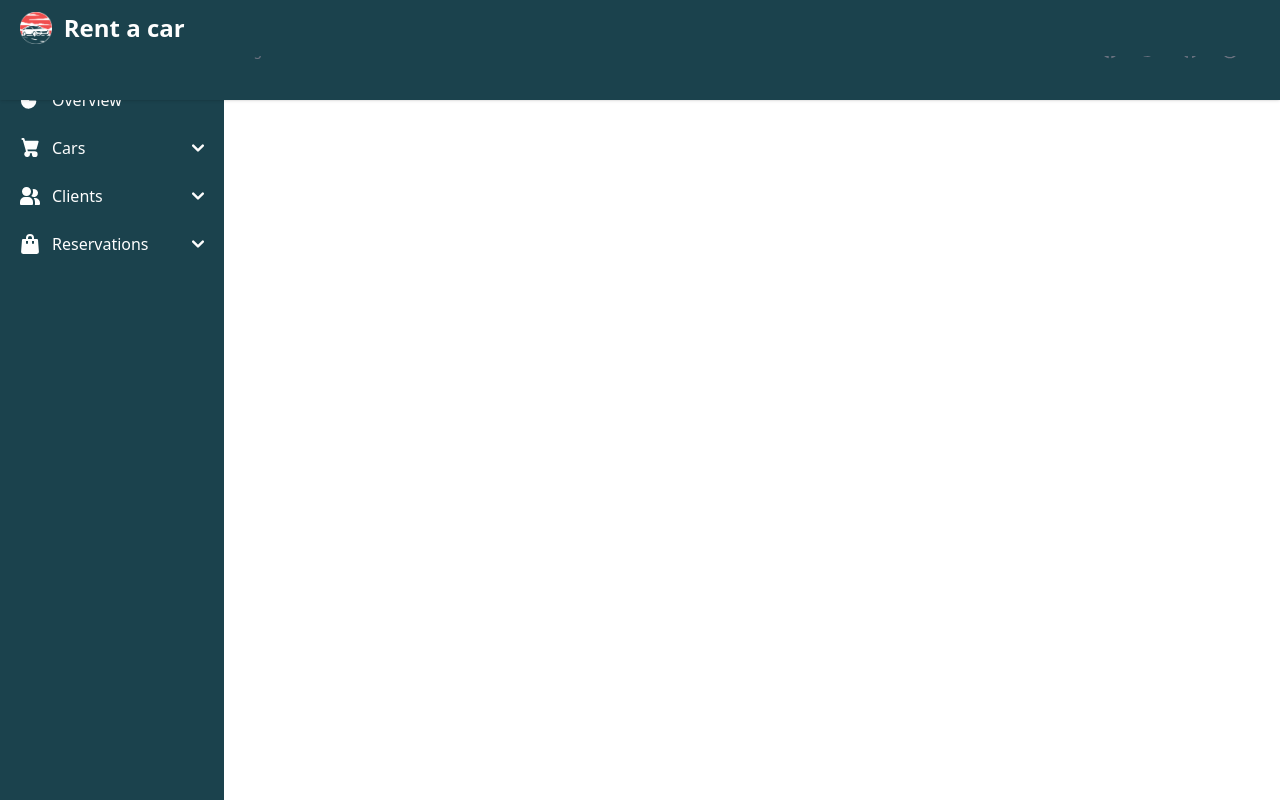
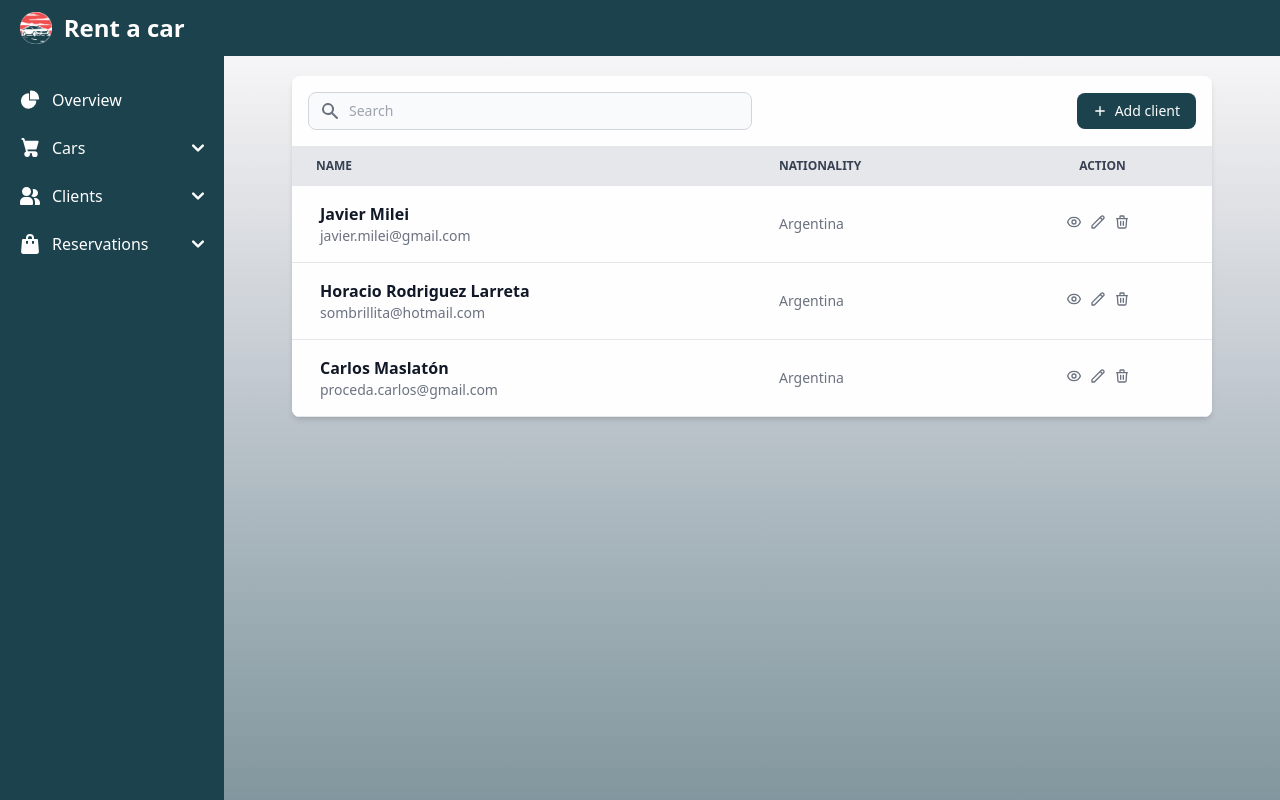
Before and after one commit to fedeesti/rent-a-car-front, a React (Vite) app: page /client in a window 1280 px wide. Shown: the top 800 px of the page. Built offline with nearby package versions, Linux system fonts and the light colour scheme.

Commit message:
Add the client list page

```diff
--- a/src/common/components/side/SideBar.tsx
+++ b/src/common/components/side/SideBar.tsx
@@ -135,7 +135,7 @@ function SideBar(): JSX.Element {
               >
                 <li>
                   <Link
-                    to="#"
+                    to="/client"
                     className="flex items-center w-full p-2 transition duration-75 rounded-lg pl-11 group hover:bg-light-green"
                     data-cy="dropdown-client-list"
                   >
--- a/src/common/routes/index.tsx
+++ b/src/common/routes/index.tsx
@@ -4,6 +4,7 @@ import CarList from '../../module/car/pages/CarList';
 import AddCar from '../../module/car//pages/AddCar';
 import CarDetails from '../../module/car/pages/CarDetails';
 import EditCar from '../../module/car/pages/EditCar';
+import ClientList from '../../module/client/pages/ClientList';
 
 function AppRoutes(): JSX.Element {
   return (
@@ -13,6 +14,9 @@ function AppRoutes(): JSX.Element {
       <Route path="/car/:carId/view" element={<CarDetails />} />
       <Route path="/car/:carId/edit" element={<EditCar />} />
       <Route path="/car/create" element={<AddCar />} />
+      <Route>
+        <Route path="/client" index element={<ClientList />} />
+      </Route>
     </Routes>
   );
 }
--- /dev/null
+++ b/src/module/client/components/table/ClientHeader.tsx
@@ -0,0 +1,63 @@
+function ClientHeader() {
+  return (
+    <div
+      className="flex flex-col md:flex-row items-center justify-between space-y-3 md:space-y-0 md:space-x-4 p-4"
+      data-cy="client-list-header-container"
+    >
+      <div className="w-full md:w-1/2">
+        <form className="flex items-center" data-cy="list-header-search-container">
+          <label htmlFor="simple-search" className="sr-only">
+            Search
+          </label>
+          <div className="relative w-full">
+            <div className="absolute inset-y-0 left-0 flex items-center pl-3 pointer-events-none">
+              <svg
+                aria-hidden="true"
+                className="w-5 h-5 text-gray-500 dark:text-gray-400"
+                fill="currentColor"
+                viewBox="0 0 20 20"
+                xmlns="http://www.w3.org/2000/svg"
+              >
+                <path
+                  fill-rule="evenodd"
+                  d="M8 4a4 4 0 100 8 4 4 0 000-8zM2 8a6 6 0 1110.89 3.476l4.817 4.817a1 1 0 01-1.414 1.414l-4.816-4.816A6 6 0 012 8z"
+                  clip-rule="evenodd"
+                />
+              </svg>
+            </div>
+            <input
+              type="text"
+              id="simple-search"
+              className="bg-gray-50 border border-gray-300 text-gray-900 text-sm rounded-lg focus:ring-primary-500 focus:border-primary-500 block w-full pl-10 p-2 dark:bg-gray-700 dark:border-gray-600 dark:placeholder-gray-400 dark:text-white dark:focus:ring-primary-500 dark:focus:border-primary-500"
+              placeholder="Search"
+            />
+          </div>
+        </form>
+      </div>
+      <div className="w-full md:w-auto flex flex-col md:flex-row space-y-2 md:space-y-0 items-stretch md:items-center justify-end md:space-x-3 flex-shrink-0">
+        <button
+          type="button"
+          data-cy="list-header-btn-add"
+          className="flex items-center justify-center text-white bg-dark-green hover:bg-primary-800 focus:ring-4 focus:ring-primary-300 font-medium rounded-lg text-sm px-4 py-2 dark:bg-primary-600 dark:hover:bg-primary-700 focus:outline-none dark:focus:ring-primary-800"
+        >
+          <svg
+            className="h-3.5 w-3.5 mr-2"
+            fill="currentColor"
+            viewBox="0 0 20 20"
+            xmlns="http://www.w3.org/2000/svg"
+            aria-hidden="true"
+          >
+            <path
+              clip-rule="evenodd"
+              fill-rule="evenodd"
+              d="M10 3a1 1 0 011 1v5h5a1 1 0 110 2h-5v5a1 1 0 11-2 0v-5H4a1 1 0 110-2h5V4a1 1 0 011-1z"
+            />
+          </svg>
+          Add client
+        </button>
+      </div>
+    </div>
+  );
+}
+
+export default ClientHeader;
--- /dev/null
+++ b/src/module/client/components/table/ClientRow.tsx
@@ -0,0 +1,92 @@
+import { Link } from 'react-router-dom';
+import { Client } from '../../types/client';
+
+interface IProps {
+  client: Client;
+}
+
+function ClientRow({ client }: IProps) {
+  return (
+    <tr className="bg-white border-b hover:bg-gray-100" data-cy="tbody-row-container">
+      <th
+        scope="row"
+        className="flex items-center px-4 py-4 text-gray-900 whitespace-nowrap dark:text-white"
+      >
+        <div className="pl-3">
+          <div className="text-base font-semibold" data-cy="tbody-row-name">
+            {client.name} {client.lastname}
+          </div>
+          <div className="font-normal text-gray-500" data-cy="tbody-row-email">
+            {client.email}
+          </div>
+        </div>
+      </th>
+      <td className="px-6 py-4" data-cy="tbody-row-nationality">
+        {client.nationality}
+      </td>
+      <td className="px-6 py-4">
+        <div className="flex item-center justify-center" data-cy="tbody-row-actions-container">
+          <div className="w-4 mr-2 hover:text-dark-green hover:scale-125">
+            <Link to="#" data-cy="tbody-row-actions-view">
+              <svg
+                xmlns="http://www.w3.org/2000/svg"
+                fill="none"
+                viewBox="0 0 24 24"
+                stroke="currentColor"
+              >
+                <path
+                  strokeLinecap="round"
+                  strokeLinejoin="round"
+                  strokeWidth="2"
+                  d="M15 12a3 3 0 11-6 0 3 3 0 016 0z"
+                />
+                <path
+                  strokeLinecap="round"
+                  strokeLinejoin="round"
+                  strokeWidth="2"
+                  d="M2.458 12C3.732 7.943 7.523 5 12 5c4.478 0 8.268 2.943 9.542 7-1.274 4.057-5.064 7-9.542 7-4.477 0-8.268-2.943-9.542-7z"
+                />
+              </svg>
+            </Link>
+          </div>
+          <div className="w-4 mr-2 hover:text-dark-green hover:scale-125">
+            <Link to="#" data-cy="tbody-row-actions-edit">
+              <svg
+                xmlns="http://www.w3.org/2000/svg"
+                fill="none"
+                viewBox="0 0 24 24"
+                stroke="currentColor"
+              >
+                <path
+                  strokeLinecap="round"
+                  strokeLinejoin="round"
+                  strokeWidth="2"
+                  d="M15.232 5.232l3.536 3.536m-2.036-5.036a2.5 2.5 0 113.536 3.536L6.5 21.036H3v-3.572L16.732 3.732z"
+                />
+              </svg>
+            </Link>
+          </div>
+          <div className="w-4 mr-2 hover:text-red-500 hover:scale-125">
+            <button className="w-4 h-4" data-cy="tbody-row-actions-delete">
+              <svg
+                xmlns="http://www.w3.org/2000/svg"
+                fill="none"
+                viewBox="0 0 24 24"
+                stroke="currentColor"
+              >
+                <path
+                  strokeLinecap="round"
+                  strokeLinejoin="round"
+                  strokeWidth="2"
+                  d="M19 7l-.867 12.142A2 2 0 0116.138 21H7.862a2 2 0 01-1.995-1.858L5 7m5 4v6m4-6v6m1-10V4a1 1 0 00-1-1h-4a1 1 0 00-1 1v3M4 7h16"
+                />
+              </svg>
+            </button>
+          </div>
+        </div>
+      </td>
+    </tr>
+  );
+}
+
+export default ClientRow;
--- /dev/null
+++ b/src/module/client/components/table/ClientTable.tsx
@@ -0,0 +1,38 @@
+import { Client } from '../../types/client';
+import ClientRow from './ClientRow';
+
+interface IProps {
+  clients: Client[];
+}
+
+function ClientTable({ clients }: IProps) {
+  return (
+    <div className="overflow-x-auto">
+      <table className="w-full text-sm text-left text-gray-500" data-cy="client-table-container">
+        <thead
+          className="text-xs text-gray-700 uppercase bg-gray-200"
+          data-cy="client-thead-container"
+        >
+          <tr data-cy="thead-row-container">
+            <th scope="col" className="px-6 py-3" data-cy="thead-row-name">
+              Name
+            </th>
+            <th scope="col" className="px-6 py-3" data-cy="thead-row-nationality">
+              Nationality
+            </th>
+            <th scope="col" className="px-6 py-3 text-center" data-cy="thead-row-action">
+              Action
+            </th>
+          </tr>
+        </thead>
+        <tbody data-cy="client-tbody-container">
+          {clients.map((client: Client) => (
+            <ClientRow client={client} />
+          ))}
+        </tbody>
+      </table>
+    </div>
+  );
+}
+
+export default ClientTable;
--- /dev/null
+++ b/src/module/client/pages/ClientList.tsx
@@ -0,0 +1,65 @@
+import ClientHeader from '../components/table/ClientHeader';
+import ClientTable from '../components/table/ClientTable';
+import { Client } from '../types/client';
+
+const clients: Client[] = [
+  {
+    id: 1,
+    name: 'Javier',
+    lastname: 'Milei',
+    docType: 'DNI',
+    docNumber: '12345678',
+    nationality: 'Argentina',
+    address: 'Av. Libertador 1234, Capital Federal',
+    phone: '1122334455',
+    email: 'javier.milei@gmail.com',
+    birthdate: '01/10/1960',
+  },
+  {
+    id: 2,
+    name: 'Horacio',
+    lastname: 'Rodriguez Larreta',
+    docType: 'DNI',
+    docNumber: '12345678',
+    nationality: 'Argentina',
+    address: 'Av. Maipú, San Isidro',
+    phone: '1122334455',
+    email: 'sombrillita@hotmail.com',
+    birthdate: '10/09/1959',
+  },
+  {
+    id: 3,
+    name: 'Carlos',
+    lastname: 'Maslatón',
+    docType: 'DNI',
+    docNumber: '12345678',
+    nationality: 'Argentina',
+    address: 'Edificio Kavannagh, Retiro',
+    phone: '1122334455',
+    email: 'proceda.carlos@gmail.com',
+    birthdate: '01/10/1955',
+  },
+];
+
+function ClientList() {
+  return (
+    <main className="sm:ml-56">
+      <section className="rounded-lg mt-14 pt-3 sm:p-5  h-screen">
+        <div className="mx-auto max-w-screen-xl px-4 lg:px-12" data-cy="client-list-container">
+          <div className="bg-white dark:bg-gray-800 relative shadow-md sm:rounded-lg overflow-hidden">
+            <ClientHeader />
+            {clients?.length !== 0 ? (
+              <ClientTable clients={clients} />
+            ) : (
+              <p className="m-4" data-cy="list-message-without-clients">
+                There are no clients loaded at this time
+              </p>
+            )}
+          </div>
+        </div>
+      </section>
+    </main>
+  );
+}
+
+export default ClientList;
```
Also changed, not shown: src/module/client/types/client.d.ts (added, +12 -0 lines), 1 other file (tests, documents, lock files or other folders).
